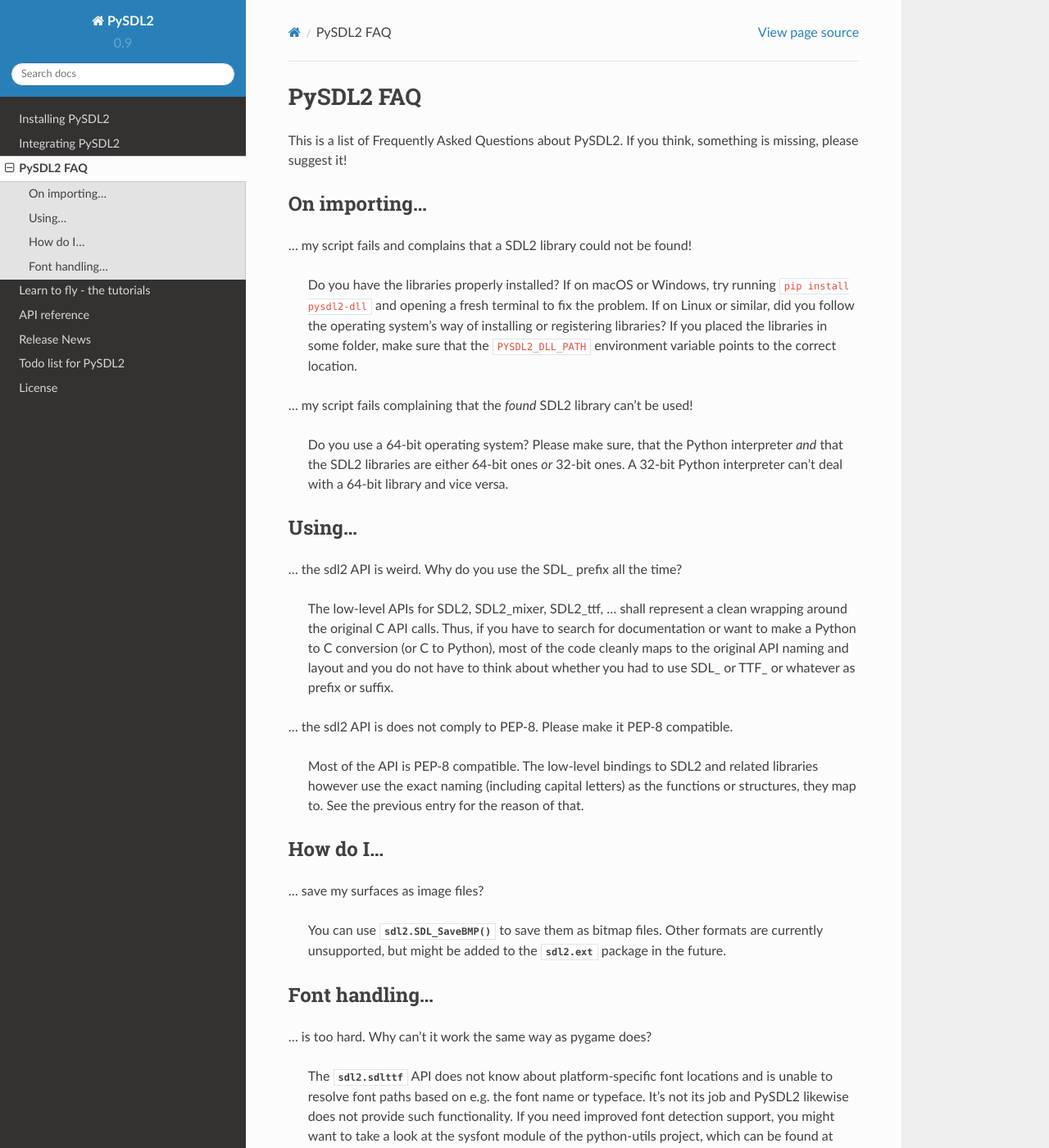
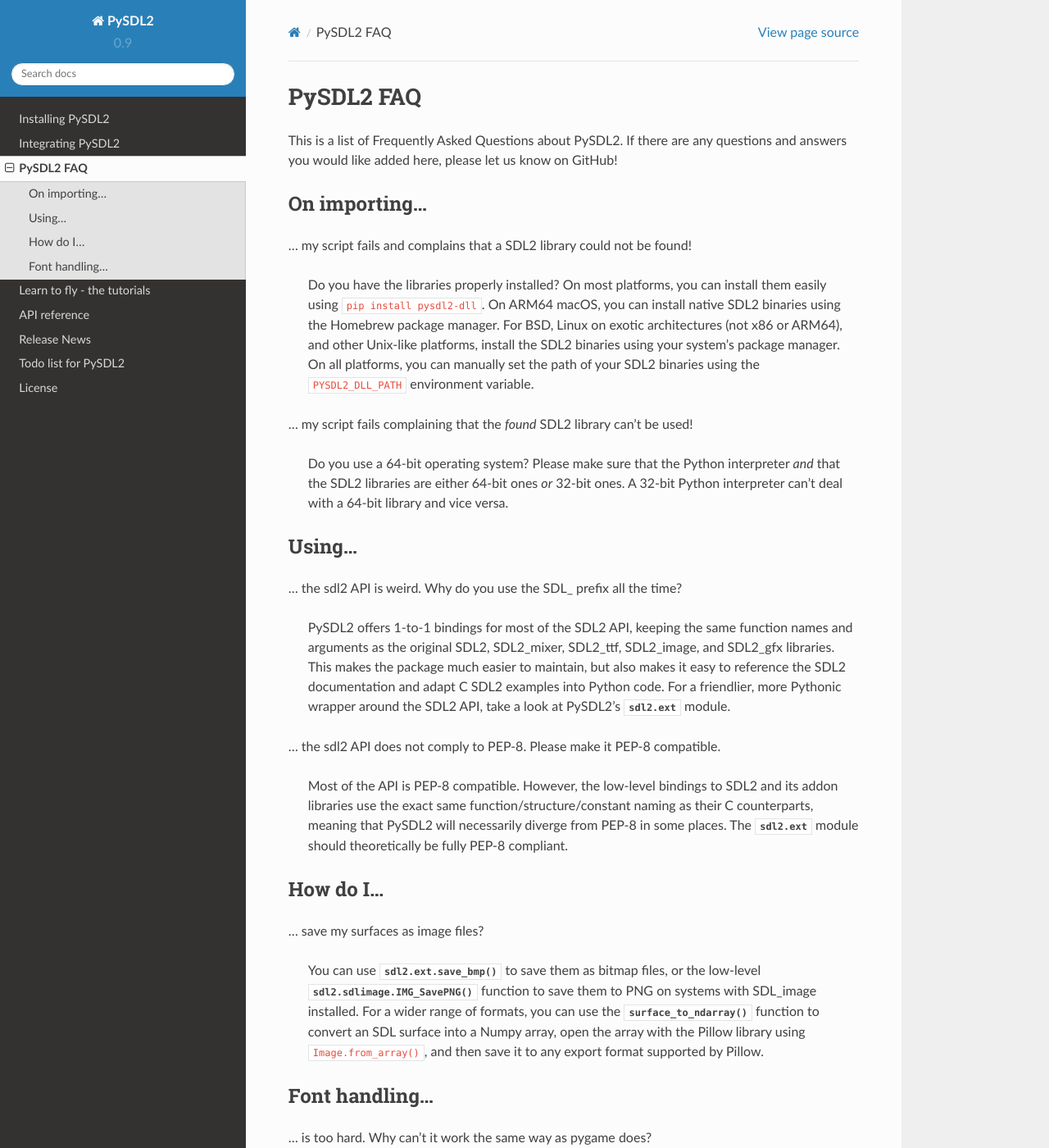
Before and after one commit to py-sdl/py-sdl2, a Sphinx documentation site: the page built from doc/faq.rst, in a window 1280 px wide and 1400 px high. Shown: the whole window at 82% size. Built offline with Sphinx 7.4.7 and the Read the Docs theme 2.0.0, drawn with Linux system fonts in a browser that asks for light colours; some of the changed text lies outside the part shown.

Commit message:
Misc. docs cleanup

```diff
--- a/doc/faq.rst
+++ b/doc/faq.rst
@@ -2,23 +2,24 @@
 
 PySDL2 FAQ
 ==========
-This is a list of Frequently Asked Questions about PySDL2. If you think,
-something is missing, please suggest it!
+This is a list of Frequently Asked Questions about PySDL2. If there are any
+questions and answers you would like added here, please let us know on GitHub!
 
 On importing...
 ---------------
 ... my script fails and complains that a SDL2 library could not be found!
 
-   Do you have the libraries properly installed? If on macOS or Windows,
-   try running ``pip install pysdl2-dll`` and opening a fresh terminal
-   to fix the problem. If on Linux or similar, did you follow the operating
-   system's way of installing or registering libraries? If you placed the
-   libraries in some folder, make sure that the ``PYSDL2_DLL_PATH``
-   environment variable points to the correct location.
+   Do you have the libraries properly installed? On most platforms, you can
+   install them easily using ``pip install pysdl2-dll``. On ARM64 macOS, you
+   can install native SDL2 binaries using the Homebrew package manager. For
+   BSD, Linux on exotic architectures (not x86 or ARM64), and other Unix-like
+   platforms, install the SDL2 binaries using your system's package manager. On
+   all platforms, you can manually set the path of your SDL2 binaries using
+   the ``PYSDL2_DLL_PATH`` environment variable.
 
 ... my script fails complaining that the *found* SDL2 library can't be used!
 
-   Do you use a 64-bit operating system? Please make sure, that the Python
+   Do you use a 64-bit operating system? Please make sure that the Python
    interpreter *and* that the SDL2 libraries are either 64-bit ones *or*
    32-bit ones. A 32-bit Python interpreter can't deal with a 64-bit library
    and vice versa.
@@ -28,28 +29,34 @@
 
 ... the sdl2 API is weird. Why do you use the SDL\_ prefix all the time?
 
-   The low-level APIs for SDL2, SDL2\_mixer, SDL2\_ttf, ... shall represent a
-   clean wrapping around the original C API calls. Thus, if you have to search
-   for documentation or want to make a Python to C conversion (or C to Python),
-   most of the code cleanly maps to the original API naming and layout and you
-   do not have to think about whether you had to use SDL\_ or TTF\_ or whatever
-   as prefix or suffix.
+   PySDL2 offers 1-to-1 bindings for most of the SDL2 API, keeping the same
+   function names and arguments as the original SDL2, SDL2\_mixer, SDL2\_ttf,
+   SDL2\_image, and SDL2\_gfx libraries. This makes the package much easier to
+   maintain, but also makes it easy to reference the SDL2 documentation and
+   adapt C SDL2 examples into Python code. For a friendlier, more Pythonic
+   wrapper around the SDL2 API, take a look at PySDL2's :mod:`sdl2.ext`
+   module.
 
-... the sdl2 API is does not comply to PEP-8. Please make it PEP-8 compatible.
+... the sdl2 API does not comply to PEP-8. Please make it PEP-8 compatible.
 
-   Most of the API is PEP-8 compatible. The low-level bindings to SDL2 and
-   related libraries however use the exact naming (including capital letters)
-   as the functions or structures, they map to. See the previous entry for
-   the reason of that.
+   Most of the API is PEP-8 compatible. However, the low-level bindings to SDL2
+   and its addon libraries use the exact same function/structure/constant naming
+   as their C counterparts, meaning that PySDL2 will necessarily diverge from
+   PEP-8 in some places. The :mod:`sdl2.ext` module should theoretically be
+   fully PEP-8 compliant.
 
 How do I...
 -----------
 
 ... save my surfaces as image files?
 
-   You can use :func:`sdl2.SDL_SaveBMP()` to save them as bitmap files. Other
-   formats are currently unsupported, but might be added to
-   the :mod:`sdl2.ext` package in the future.
+   You can use :func:`sdl2.ext.save_bmp()` to save them as bitmap files, or the
+   low-level :func:`sdl2.sdlimage.IMG_SavePNG()` function to save them to PNG on
+   systems with SDL\_image installed. For a wider range of formats, you can use
+   the :func:`~sdl2.ext.surface_to_ndarray` function to convert an SDL surface
+   into a Numpy array, open the array with the Pillow library using
+   ``Image.from_array()``, and then save it to any export format supported by
+   Pillow.
 
 
 Font handling...
@@ -59,10 +66,7 @@
 
    The :mod:`sdl2.sdlttf` API does not know about platform-specific font
    locations and is unable to resolve font paths based on e.g. the font name
-   or typeface. It's not its job and PySDL2 likewise does not provide such
-   functionality. If you need improved font detection support, you might want
-   to take a look at the sysfont module of the python-utils project, which can
-   be found at https://bitbucket.org/marcusva/python-utils/. That said, it's
-   usually a bad idea for a projects to rely on system fonts that may not be
-   available on every computer: finding a free-use font you like and bundling
-   it with your code is much safer.
+   or typeface. Additionally, it's usually a bad idea for a projects to rely
+   on system fonts that may not be available on every computer: finding a
+   free-use font you like and bundling it with your project is almost always
+   the better option.
```
Also changed, not shown: doc/install.rst (+27 -28 lines), doc/integration.rst (+5 -5 lines), doc/news.rst (+5 -5 lines).
